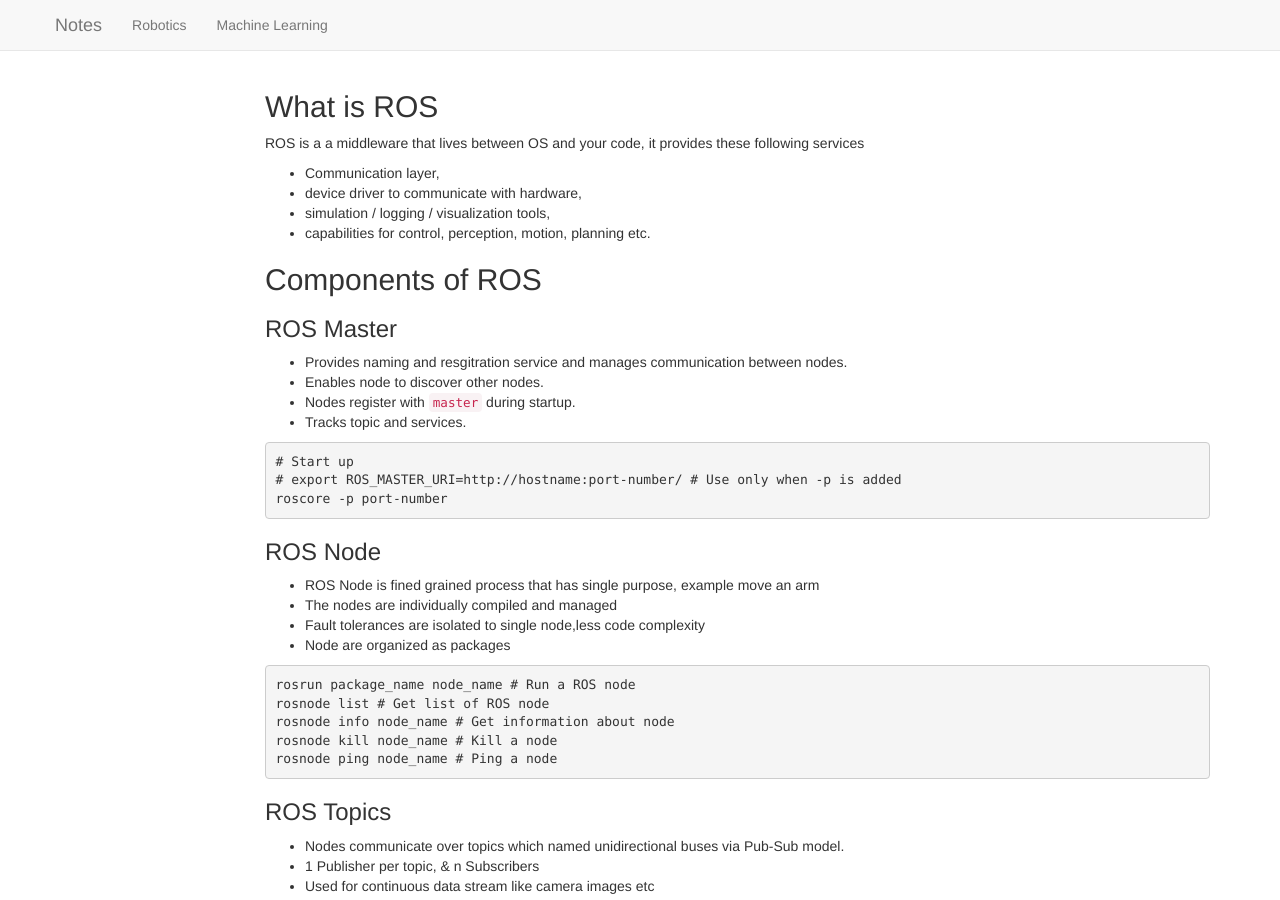
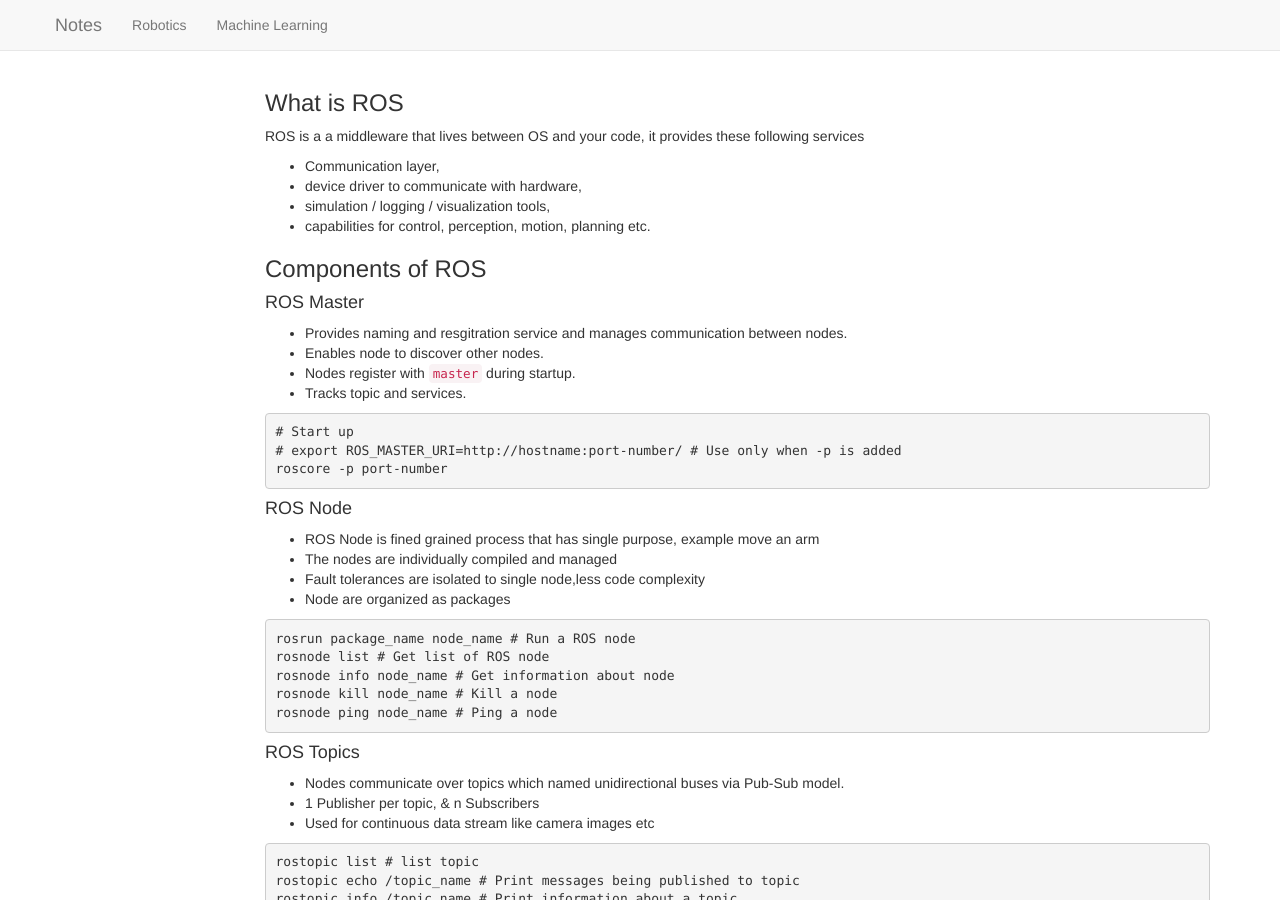
Before and after one commit to argmin/argmin.github.io, a Jekyll site: the page built from robotics/intro-to-ros.md, in a window 1280 px wide and 900 px high. Built offline with Jekyll 4.4.1, drawn with Linux system fonts in a browser that asks for light colours; nearby versions of some CDN libraries; our own code applies the rules of GitHub Pages for plain Markdown files; library files that are not in the unit come from our copies.

Commit message:
Reduced the headline size

````diff
--- a/robotics/intro-to-ros.md
+++ b/robotics/intro-to-ros.md
@@ -1,13 +1,13 @@
-## What is ROS
+### What is ROS
 ROS is a a middleware that lives between OS and your code, it provides these following services
 * Communication layer,
 * device driver to communicate with hardware,
 * simulation / logging / visualization tools,
 * capabilities for control, perception, motion, planning etc.
 
-## Components of ROS
+### Components of ROS
 
-### ROS Master
+#### ROS Master
 * Provides naming and resgitration service and manages communication between nodes.
 * Enables node to discover other nodes.
 * Nodes register with `master` during startup.
@@ -19,7 +19,7 @@ ROS is a a middleware that lives between OS and your code, it provides these fol
 roscore -p port-number
 ```
 
-### ROS Node
+#### ROS Node
 * ROS Node is fined grained process that has single purpose, example move an arm
 * The nodes are individually compiled and managed
 * Fault tolerances are isolated to single node,less code complexity
@@ -33,7 +33,7 @@ rosnode kill node_name # Kill a node
 rosnode ping node_name # Ping a node
 ```
 
-### ROS Topics
+#### ROS Topics
 * Nodes communicate over topics which named unidirectional buses via Pub-Sub model.
 * 1 Publisher per topic, & n Subscribers
 * Used for continuous data stream like camera images etc
@@ -44,7 +44,7 @@ rostopic echo /topic_name # Print messages being published to topic
 rostopic info /topic_name # Print information about a topic
 ```
 
-### ROS Messages
+#### ROS Messages
 * ROS node cummunicate with each othe rby publishing messages.
 * Messages are data structures that define the type of a topic.
 * Standard primitive types and their arrays are supported.
@@ -61,6 +61,6 @@ fieldtype3 fieldname3
 rostopic type /topic_name # Print type of messages
 ```
 
-### References
+#### References
 * [ETHZ ROS tutorial](https://www.ethz.ch/content/dam/ethz/special-interest/mavt/robotics-n-intelligent-systems/rsl-dam/ROS2017/lecture1.pdf)
 * [ROS Wiki](http://wiki.ros.org/)
````
